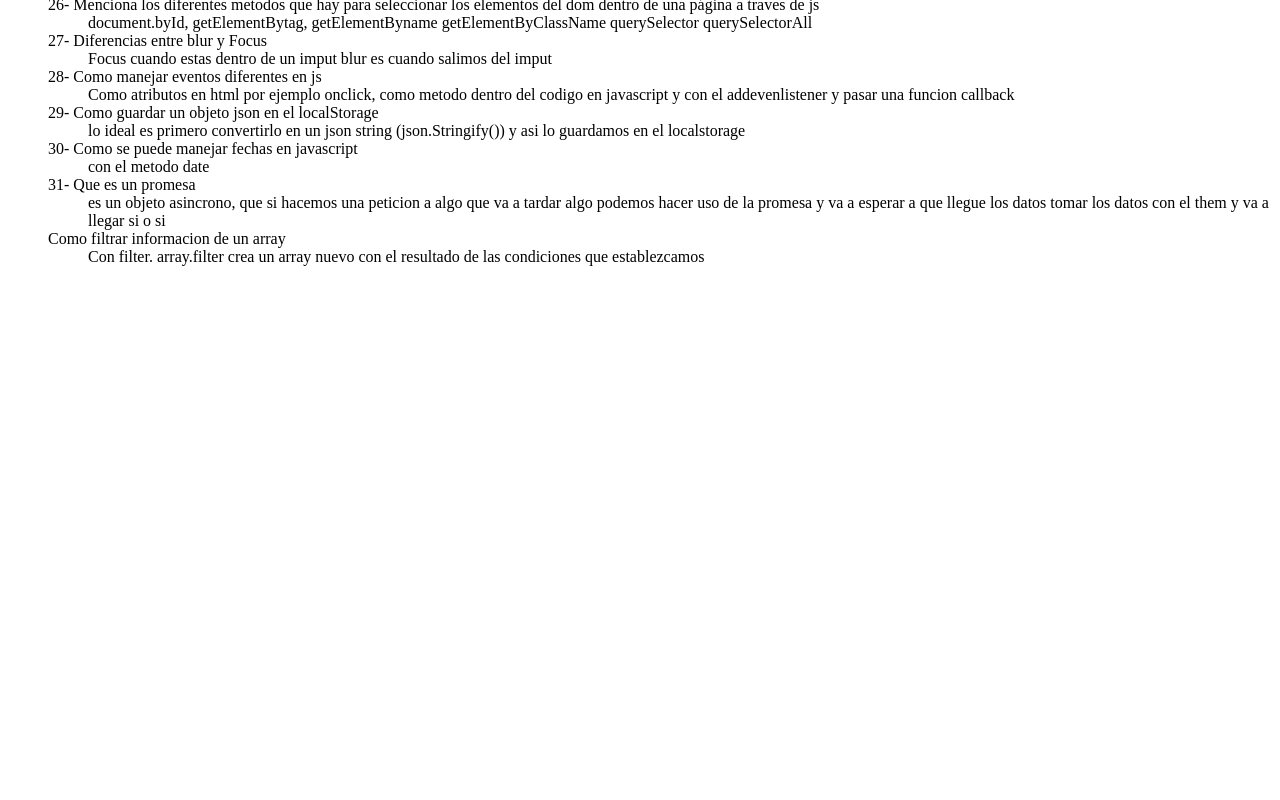
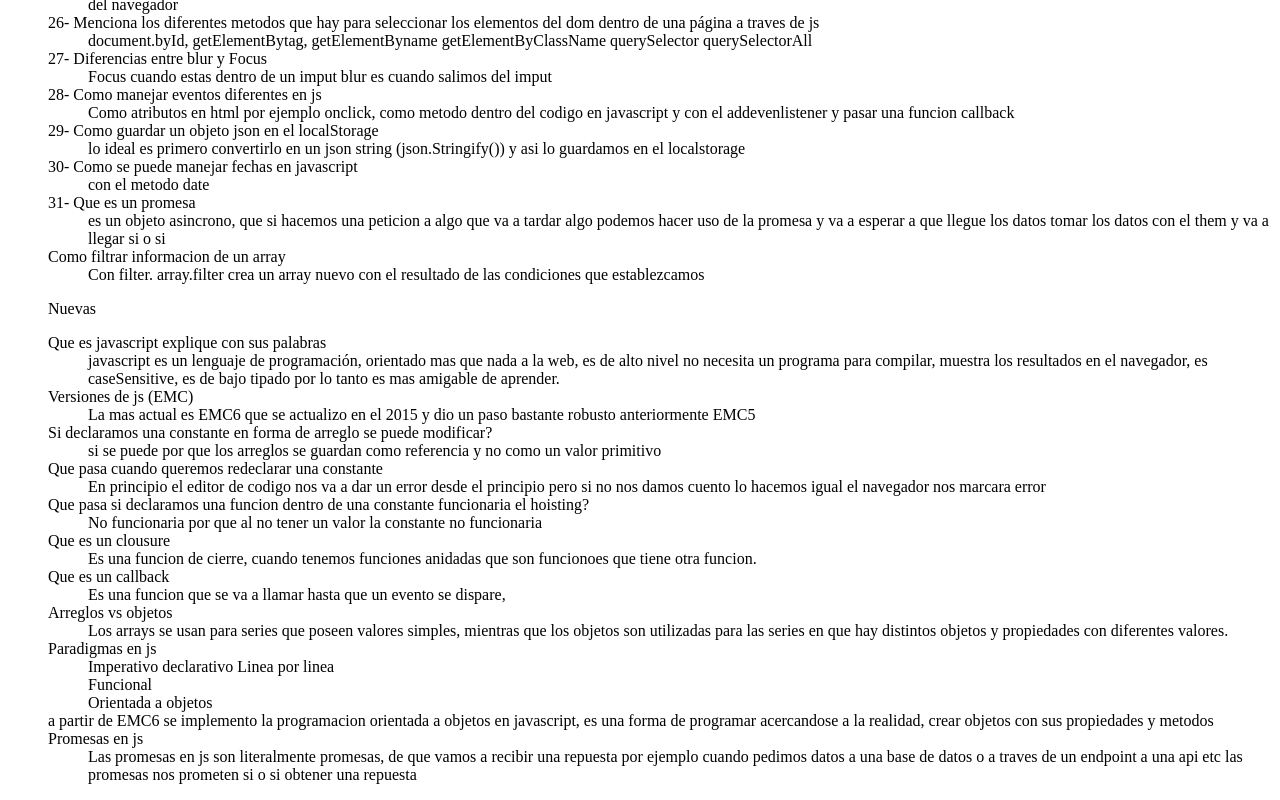
Before and after one commit to diegopico7/preguntasJSentrevistas, a plain HTML site: page index.html in a window 1280 px wide. Shown: the part 1380-2180 px from the top of the page. Before the commit the page ends 1662 px from the top, so only its background shows below. Drawn offline with Linux system fonts and the light colour scheme.

Commit message:
actualizando preguntas

```diff
--- a/index.html
+++ b/index.html
@@ -33,6 +33,7 @@
     <dd> function declarada() {
       console.log("Funcion declarada");
       }</dd>
+    <dd>Tanto las funciones delcaradas como las anonimas funcionan con el hoisting</dd>
     <dd>Funciones Flechas (arrows function)</dd>
     <dd>const arrow = () => {
       console.log("Funcion flecha");
@@ -41,7 +42,8 @@
     <dd>Una función de flecha es una sintaxis más corta para una expresión de función y no tiene su propio this,
       argumentos,
       super, o new.target
-      Estas funciones son más adecuadas para funciones que no son métodos y no pueden utilizarse como constructores.
+      Estas funciones son más adecuadas para funciones que no son métodos y no pueden utilizarse como constructores. Ojo
+      no funciona con hoisting
     </dd>
     <dt>5- Explique hoisting en js</dt>
     <dd> hoisting es un comportamiento por defecto de js donde todas las declaraciones de variables y funciones se
@@ -132,6 +134,39 @@
     <dt>Como filtrar informacion de un array</dt>
     <dd>Con filter. array.filter crea un array nuevo con el resultado de las condiciones que establezcamos</dd>
 
+    <p>Nuevas</p>
+    <dt>Que es javascript explique con sus palabras</dt>
+    <dd>javascript es un lenguaje de programación, orientado mas que nada a la web, es de alto nivel no necesita un
+      programa para compilar, muestra los resultados en el navegador, es caseSensitive, es de bajo tipado por lo tanto
+      es mas amigable de aprender. </dd>
+    <dt>Versiones de js (EMC)</dt>
+    <dd>La mas actual es EMC6 que se actualizo en el 2015 y dio un paso bastante robusto anteriormente EMC5</dd>
+    <dt>Si declaramos una constante en forma de arreglo se puede modificar?</dt>
+    <dd>si se puede por que los arreglos se guardan como referencia y no como un valor primitivo</dd>
+    <dt>Que pasa cuando queremos redeclarar una constante</dt>
+    <dd>En principio el editor de codigo nos va a dar un error desde el principio pero si no nos damos cuento lo hacemos
+      igual el navegador nos marcara error</dd>
+    <dt>Que pasa si declaramos una funcion dentro de una constante funcionaria el hoisting?</dt>
+    <dd>No funcionaria por que al no tener un valor la constante no funcionaria</dd>
+    <dt>Que es un clousure</dt>
+    <dd>Es una funcion de cierre, cuando tenemos funciones anidadas que son funcionoes que tiene otra funcion.</dd>
+    <dt>Que es un callback</dt>
+    <dd>Es una funcion que se va a llamar hasta que un evento se dispare,</dd>
+    <dt>Arreglos vs objetos</dt>
+    <dd>Los arrays se usan para series que poseen valores simples, mientras que los objetos son utilizadas para las
+      series en
+      que hay distintos objetos y propiedades con diferentes valores.</dd>
+
+    <dt>Paradigmas en js</dt>
+
+    <dd>Imperativo declarativo Linea por linea</dd>
+    <dd>Funcional </dd>
+    <dd>Orientada a objetos</dd>
+    <dt>a partir de EMC6 se implemento la programacion orientada a objetos en javascript, es una forma de programar
+      acercandose a la realidad, crear objetos con sus propiedades y metodos</dt>
+    <dt>Promesas en js</dt>
+    <dd>Las promesas en js son literalmente promesas, de que vamos a recibir una repuesta por ejemplo cuando pedimos datos a una base de datos o a traves de un endpoint a una api etc las promesas nos prometen si o si obtener una repuesta</dd>
+
 
   </ol>
 
```
Also changed, not shown: javascript.js (+12 -0 lines).
